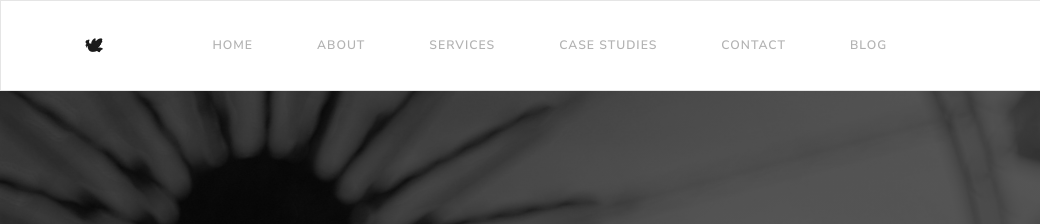
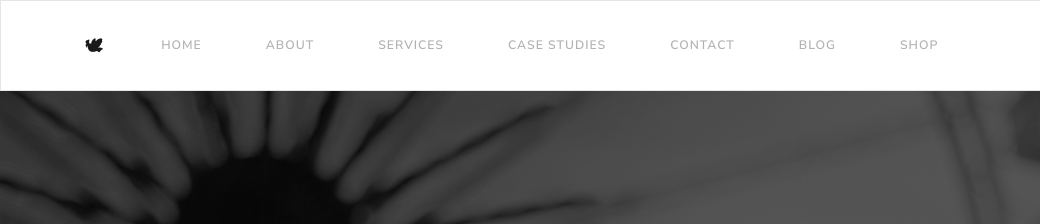
Before and after one commit to Shoko-Designs/shoko-designs.github.io, a website: page index.html in a window 1280 px wide. Shown: the top 224 px of the page, 0-1040 px from the left. Drawn offline with nearby package versions, Linux system fonts and the light colour scheme.

Commit message:
Added link to shop

```diff
--- a/index.html
+++ b/index.html
@@ -54,6 +54,9 @@
               </li>
               <li class="nav-item">
                 <a class="nav-link" href="https://medium.com/@shokoblogs" target="_blank">Blog</a>
+              </li>
+              <li class="nav-item">
+                <a class="nav-link" href="https://www.islideusa.com/collections/shoko-collection-1" target="_blank">Shop</a>
               </li>
             </ul>
             <ul class="nav navbar-nav flex-row">
```
